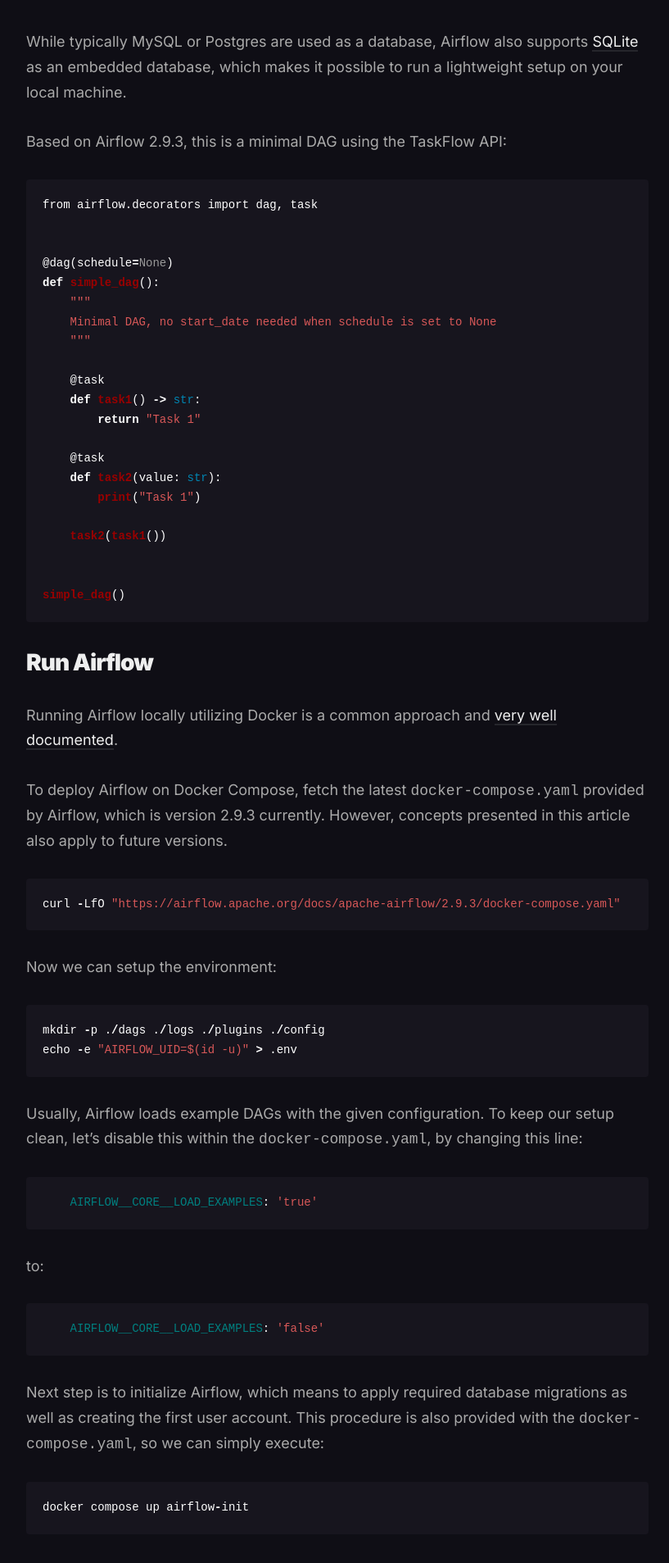
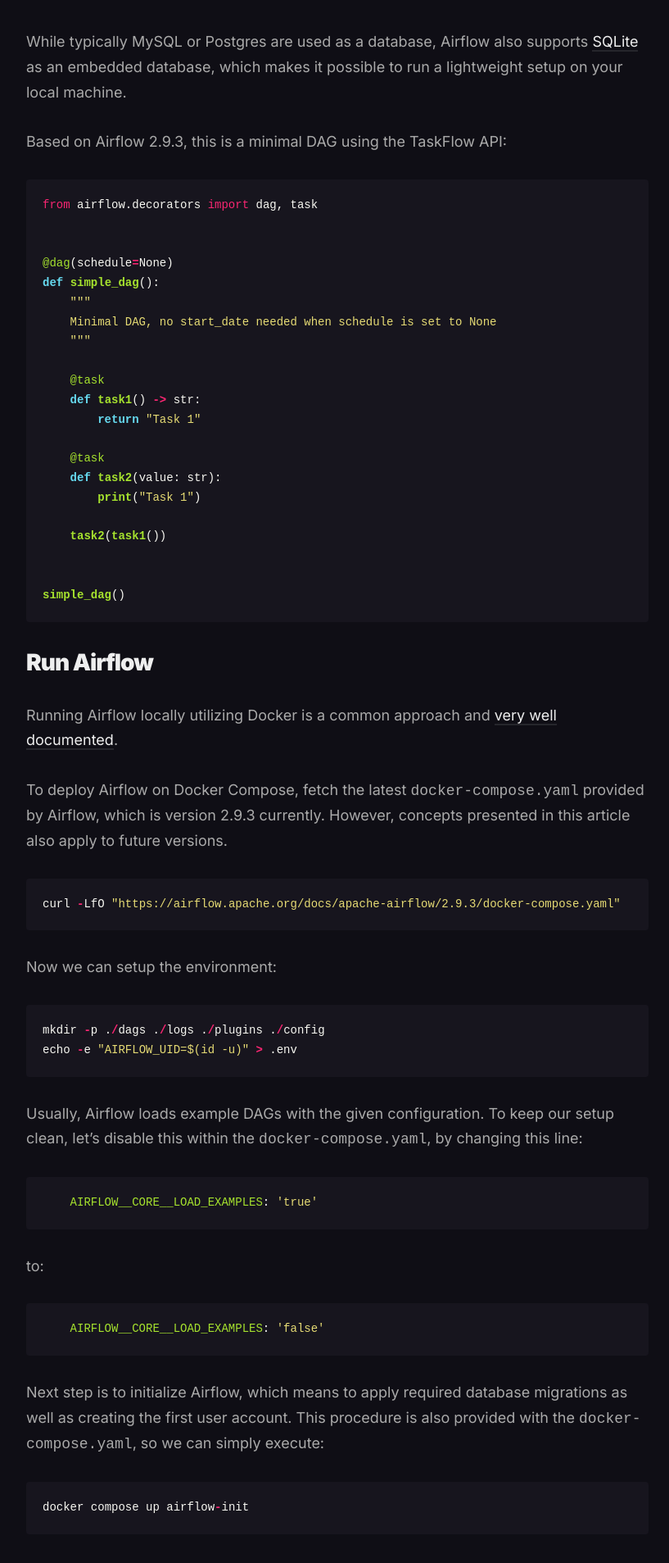
Before and after one commit to vojay-dev/vojay-dev.github.io, a Jekyll site: the page built from _posts/2024-07-28-maestro.md, in a window 1280 px wide. Shown: the part 4078-5985 px from the top of the page at 82% size, without its empty margins (228-1045 px from the left). Built offline with Jekyll 4.4.1, drawn with Linux system fonts in a browser that asks for light colours.

Commit message:
Update syntax highlighting theme

```diff
--- a/_sass/1-tools/_syntax-highlighting.scss
+++ b/_sass/1-tools/_syntax-highlighting.scss
@@ -71,3 +71,68 @@
   .vi    { color: #008080 } // Name.Variable.Instance
   .il    { color: #099 } // Literal.Number.Integer.Long
 }
+
+/* https://raw.githubusercontent.com/jwarby/pygments-css/master/monokai.css */
+.highlight .c { color: #75715e } /* Comment */
+.highlight .err { color: #960050; background-color: #1e0010 } /* Error */
+.highlight .k { color: #66d9ef } /* Keyword */
+.highlight .l { color: #ae81ff } /* Literal */
+.highlight .n { color: #f8f8f2 } /* Name */
+.highlight .o { color: #f92672 } /* Operator */
+.highlight .p { color: #f8f8f2 } /* Punctuation */
+.highlight .cm { color: #75715e } /* Comment.Multiline */
+.highlight .cp { color: #75715e } /* Comment.Preproc */
+.highlight .c1 { color: #75715e } /* Comment.Single */
+.highlight .cs { color: #75715e } /* Comment.Special */
+.highlight .ge { font-style: italic } /* Generic.Emph */
+.highlight .gs { font-weight: bold } /* Generic.Strong */
+.highlight .kc { color: #66d9ef } /* Keyword.Constant */
+.highlight .kd { color: #66d9ef } /* Keyword.Declaration */
+.highlight .kn { color: #f92672 } /* Keyword.Namespace */
+.highlight .kp { color: #66d9ef } /* Keyword.Pseudo */
+.highlight .kr { color: #66d9ef } /* Keyword.Reserved */
+.highlight .kt { color: #66d9ef } /* Keyword.Type */
+.highlight .ld { color: #e6db74 } /* Literal.Date */
+.highlight .m { color: #ae81ff } /* Literal.Number */
+.highlight .s { color: #e6db74 } /* Literal.String */
+.highlight .na { color: #a6e22e } /* Name.Attribute */
+.highlight .nb { color: #f8f8f2 } /* Name.Builtin */
+.highlight .nc { color: #a6e22e } /* Name.Class */
+.highlight .no { color: #66d9ef } /* Name.Constant */
+.highlight .nd { color: #a6e22e } /* Name.Decorator */
+.highlight .ni { color: #f8f8f2 } /* Name.Entity */
+.highlight .ne { color: #a6e22e } /* Name.Exception */
+.highlight .nf { color: #a6e22e } /* Name.Function */
+.highlight .nl { color: #f8f8f2 } /* Name.Label */
+.highlight .nn { color: #f8f8f2 } /* Name.Namespace */
+.highlight .nx { color: #a6e22e } /* Name.Other */
+.highlight .py { color: #f8f8f2 } /* Name.Property */
+.highlight .nt { color: #f92672 } /* Name.Tag */
+.highlight .nv { color: #f8f8f2 } /* Name.Variable */
+.highlight .ow { color: #f92672 } /* Operator.Word */
+.highlight .w { color: #f8f8f2 } /* Text.Whitespace */
+.highlight .mf { color: #ae81ff } /* Literal.Number.Float */
+.highlight .mh { color: #ae81ff } /* Literal.Number.Hex */
+.highlight .mi { color: #ae81ff } /* Literal.Number.Integer */
+.highlight .mo { color: #ae81ff } /* Literal.Number.Oct */
+.highlight .sb { color: #e6db74 } /* Literal.String.Backtick */
+.highlight .sc { color: #e6db74 } /* Literal.String.Char */
+.highlight .sd { color: #e6db74 } /* Literal.String.Doc */
+.highlight .s2 { color: #e6db74 } /* Literal.String.Double */
+.highlight .se { color: #ae81ff } /* Literal.String.Escape */
+.highlight .sh { color: #e6db74 } /* Literal.String.Heredoc */
+.highlight .si { color: #e6db74 } /* Literal.String.Interpol */
+.highlight .sx { color: #e6db74 } /* Literal.String.Other */
+.highlight .sr { color: #e6db74 } /* Literal.String.Regex */
+.highlight .s1 { color: #e6db74 } /* Literal.String.Single */
+.highlight .ss { color: #e6db74 } /* Literal.String.Symbol */
+.highlight .bp { color: #f8f8f2 } /* Name.Builtin.Pseudo */
+.highlight .vc { color: #f8f8f2 } /* Name.Variable.Class */
+.highlight .vg { color: #f8f8f2 } /* Name.Variable.Global */
+.highlight .vi { color: #f8f8f2 } /* Name.Variable.Instance */
+.highlight .il { color: #ae81ff } /* Literal.Number.Integer.Long */
+
+.highlight .gh { } /* Generic Heading & Diff Header */
+.highlight .gu { color: #75715e; } /* Generic.Subheading & Diff Unified/Comment? */
+.highlight .gd { color: #f92672; } /* Generic.Deleted & Diff Deleted */
+.highlight .gi { color: #a6e22e; } /* Generic.Inserted & Diff Inserted */
```
